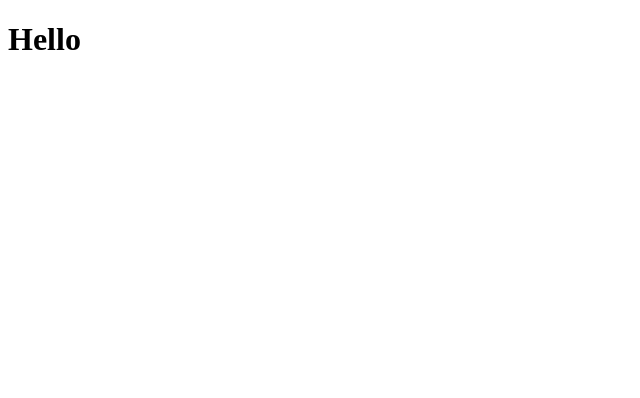
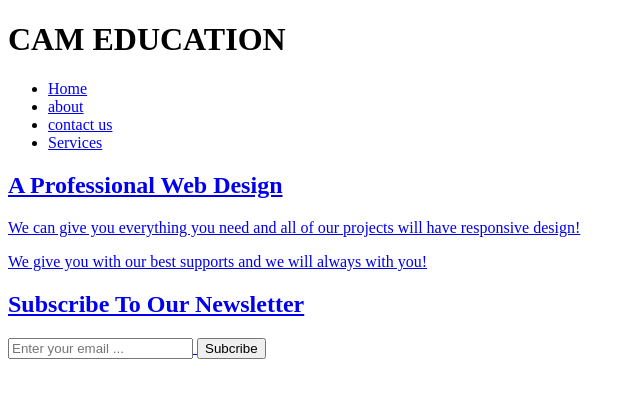
Before and after one commit to seavyleanng8/Seavy-leang-Html-VC1, a plain HTML site: page index.html in a window 1280 px wide. Shown: the whole page, without its empty margins (0-640 px from the left). Drawn offline with Linux system fonts and the light colour scheme.

Commit message:
#1 home page

```diff
--- a/index.html
+++ b/index.html
@@ -1,12 +1,48 @@
 <!DOCTYPE html>
 <html lang="en">
 <head>
-    <meta charset="UTF-8">
-    <meta name="viewport" content="width=device-width, initial-scale=1.0">
-    <link rel="stylesheet" href="css/style.css">
-    <title>Seavy-leang</title>
+  <meta charset="UTF-8">
+  <meta name="viewport" content="width=device-width, initial-scale=1.0">
+  <meta name="desciption" content="The best Web Development  Services Provider">
+  <meta name="keywork"  content="web design, affordable web design, professional web design">
+  <meta name="author" content="SEAVY LEANG">
+  <title>Cam Design Website | Home</title>
 </head>
 <body>
-    <h1>Hello</h1>
+  <header>
+    <div class="wrapper">
+      <div id="logo">
+        <h1>CAM EDUCATION</h1>
+      </div>
+      <nav>
+        <ul>
+          <li><a href="index.html">Home</a></li>
+          <li><a href="Project.html" >about</a></li>
+          <li><a href="Experience.html">contact us</a></li>
+          <li><a href="Education.html">Services</li>
+        </ul>
+      </nav>
+
+    </div>
+  </header>
+  <section id="showcase">
+    <div class="wrapper">
+      <h1>A Professional Web Design</h1>
+      <p>We can give you everything you need and all of our projects will have responsive design!</p>
+      <p>We give you with our best supports and we will always with you!</p>
+    </div>
+  </section>
+
+  <section id="newslatter">
+      <div class="wrapper">
+          <h1>Subscribe To Our Newsletter</h1>
+          <form>
+              <input type="email" placeholder="Enter your email ...">
+              <button type="submit" class="btn_1">Subcribe</button>
+          </form>
+      </div>
+  </section>
+
+  <section id="boxes">
 </body>
 </html>
```
Also changed, not shown: Experience.html (added, +1 -0 lines), Education.html (added), Project.html (added), css/style.css (line endings or trailing spaces), img/facebook.png (added), img/instagram.png (added), img/twitter.png (added), img/youtube.png (added).
